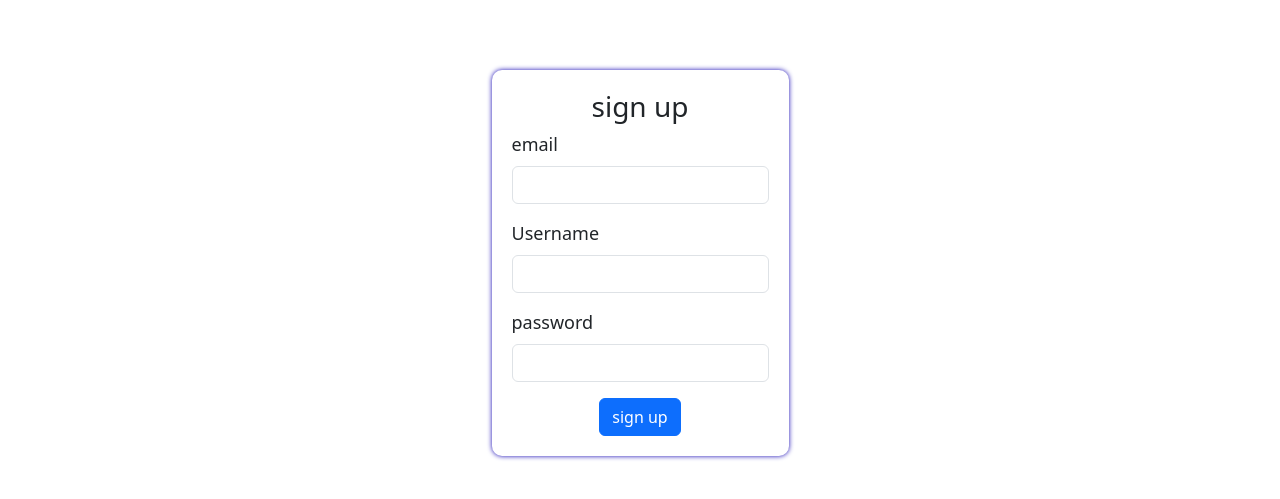
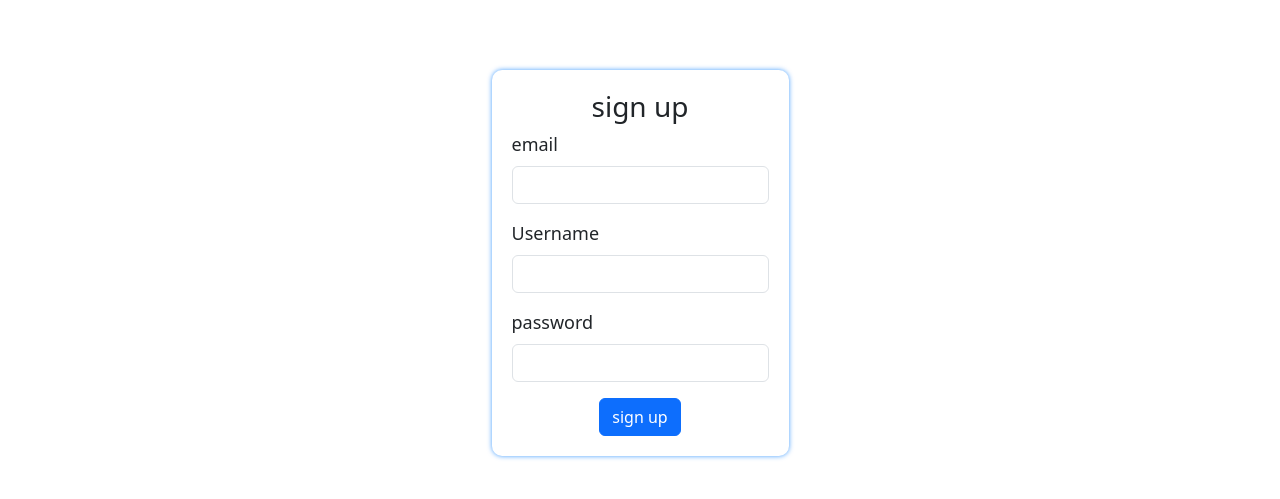
Before and after one commit to emanmohamed99/E-commerce, a React (Vite) app: page /main/register in a window 1280 px wide. Shown: the part 203-702 px from the top of the page. Built offline with nearby package versions, Linux system fonts and the light colour scheme; data requests are answered from the project's data file.

Commit message:
color change

```diff
--- a/src/pages/login/login.module.css
+++ b/src/pages/login/login.module.css
@@ -6,7 +6,7 @@
 }
 .form {
   border-radius: 10px;
-  box-shadow: 0 0 5px 0 hsl(245, 95%, 36%);
+  box-shadow: 0 0 5px 0 #007bffbb;
   padding: 20px;
 }
 .button {
--- a/src/pages/register/Register.module.css
+++ b/src/pages/register/Register.module.css
@@ -6,7 +6,7 @@
   }
   .form {
     border-radius: 10px;
-    box-shadow: 0 0 5px 0 hsl(245, 95%, 36%);
+    box-shadow: 0 0 5px 0 #007bffbb;
     padding: 20px;
   }
   .button {
```
